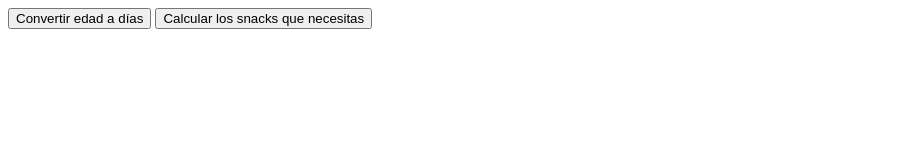
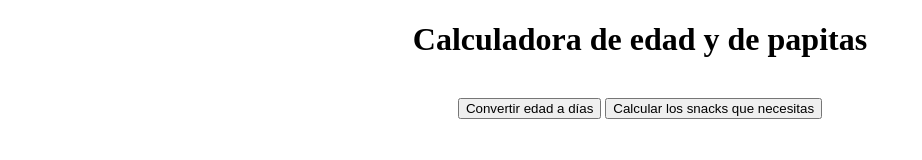
Before and after one commit to MayOrtega/Ejercicios-P5, a plain HTML site: page clase/MODULO2/Clase1/Asincronico/index.html in a window 1280 px wide. Shown: the whole page, without its empty margins (0-922 px from the left). Drawn offline with Linux system fonts and the light colour scheme.

Commit message:
tarea asíncrona clase 1, módulo 2

```diff
--- a/clase/MODULO2/Clase1/Asincronico/index.html
+++ b/clase/MODULO2/Clase1/Asincronico/index.html
@@ -4,9 +4,12 @@
     <meta charset="UTF-8">
     <meta http-equiv="X-UA-Compatible" content="IE=edge">
     <meta name="viewport" content="width=device-width, initial-scale=1.0">
+    <link rel="stylesheet" href="style.css">
     <title>Document</title>
 </head>
 <body>
+    <h1>Calculadora de edad y de papitas</h1>
+    <br>
     <button onclick="calcEdad()">Convertir edad a días</button>
     <button onclick="calcSnacks()">Calcular los snacks que necesitas</button>
   <script src="./calcularEdad.js"></script>
--- /dev/null
+++ b/clase/MODULO2/Clase1/Asincronico/style.css
@@ -0,0 +1,3 @@
+body{
+    text-align: center;
+}
```
